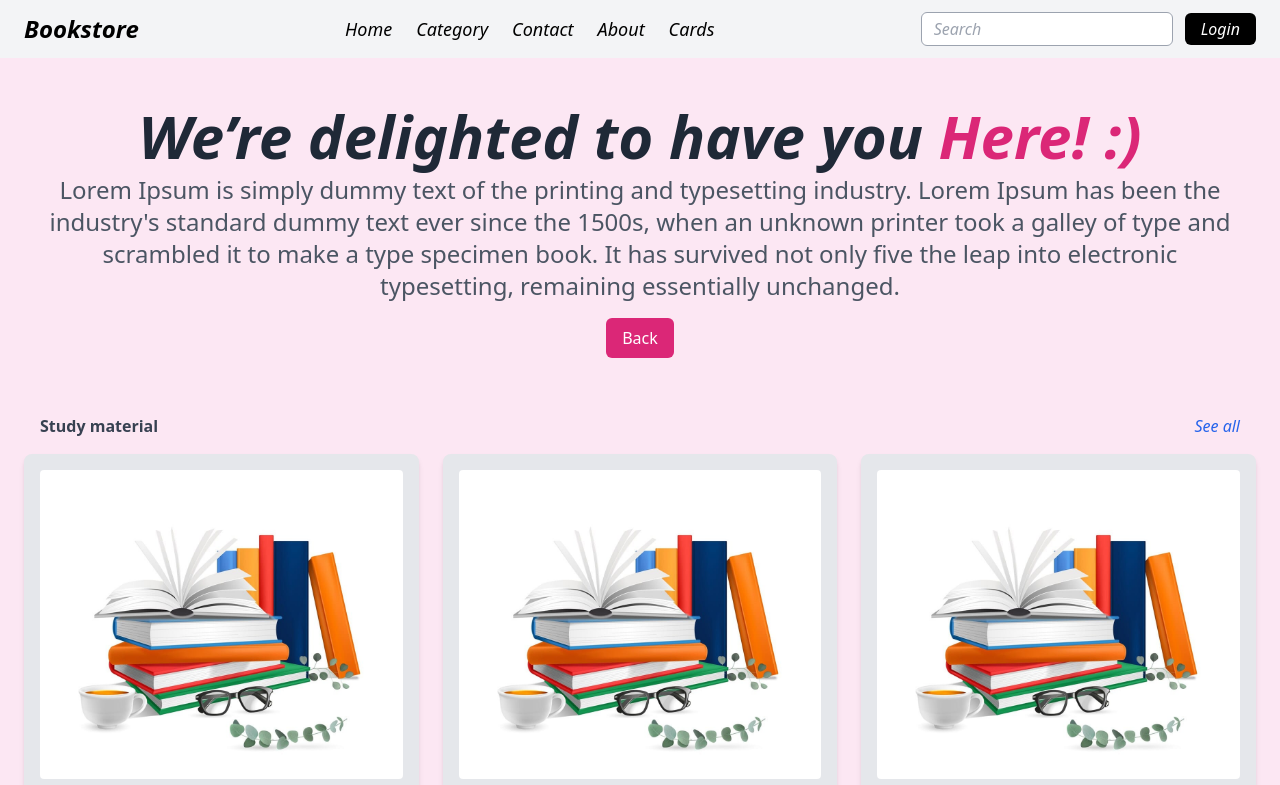
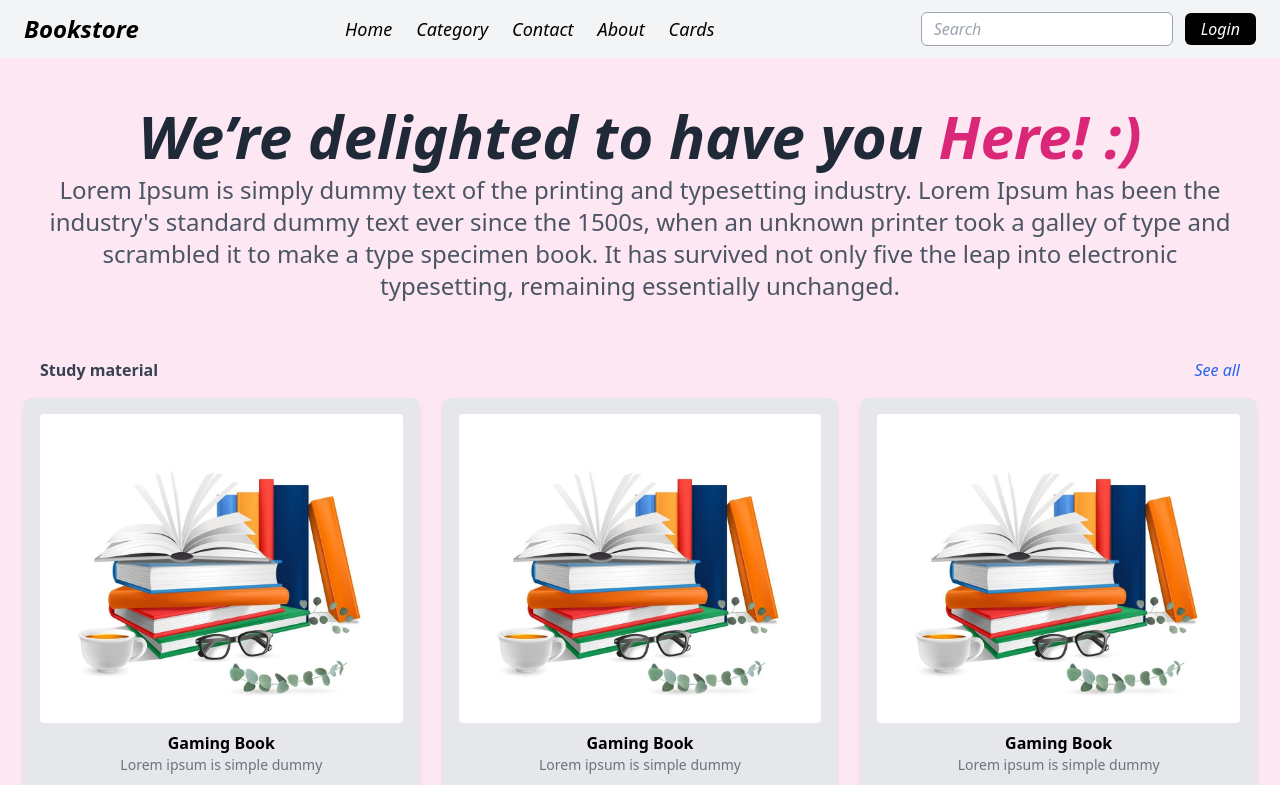
Before and after one commit to Syed-07dz/Book-Store-React, a React (Vite) app: page /category in a window 1280 px wide. Shown: the top 785 px of the page. Built offline with nearby package versions, Linux system fonts and the light colour scheme.

Commit message:
change in category

```diff
--- a/src/pages/Category.jsx
+++ b/src/pages/Category.jsx
@@ -23,9 +23,7 @@ const Category = () => {
           five the leap into electronic typesetting, remaining essentially
           unchanged.
         </p>
-        <button className="bg-pink-600 text-white px-4 py-2 rounded-md mt-4">
-          Back
-        </button>
+
       </div>
 
       {/* Categories */}
```
